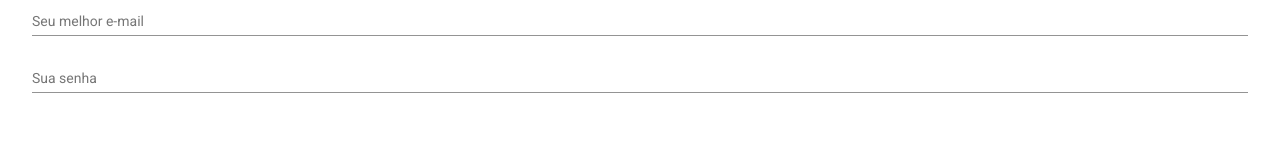
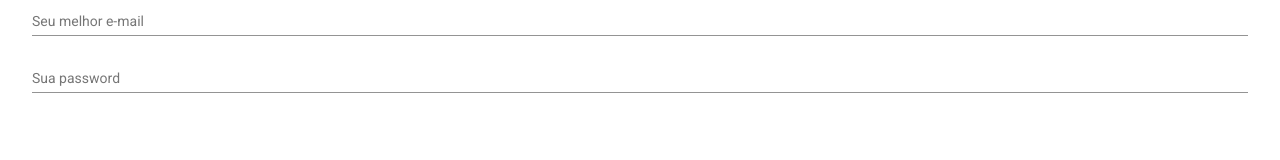
Before and after one commit to jgsouzadev/lazer-fcamara-frontend, an Angular app: page /home-authentication in a window 1280 px wide. Shown: the part 132-292 px from the top of the page. Built offline with nearby package versions, Linux system fonts and the light colour scheme.

Commit message:
fix(log-in): change name

```diff
--- a/src/app/pages/home-authentication/components/log-in/log-in.component.html
+++ b/src/app/pages/home-authentication/components/log-in/log-in.component.html
@@ -4,7 +4,7 @@
     <input matInput placeholder="E-mail" type="text">
   </mat-form-field>
   <mat-form-field class="example-full-width">
-    <mat-label>Sua senha</mat-label>
+    <mat-label>Sua password</mat-label>
     <input matInput placeholder="Senha" type="password">
   </mat-form-field>
 </form>
```
